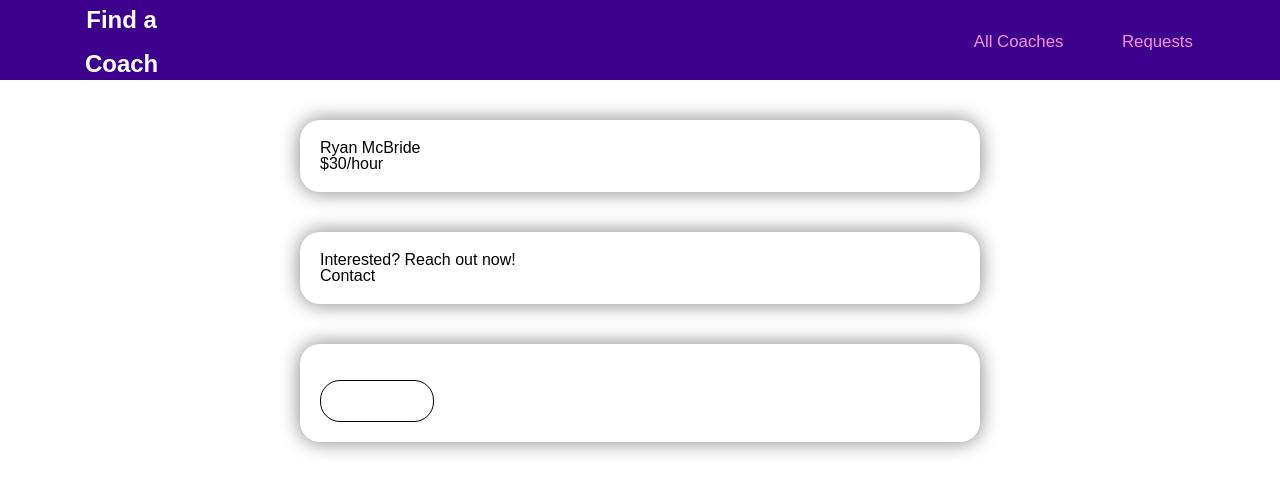
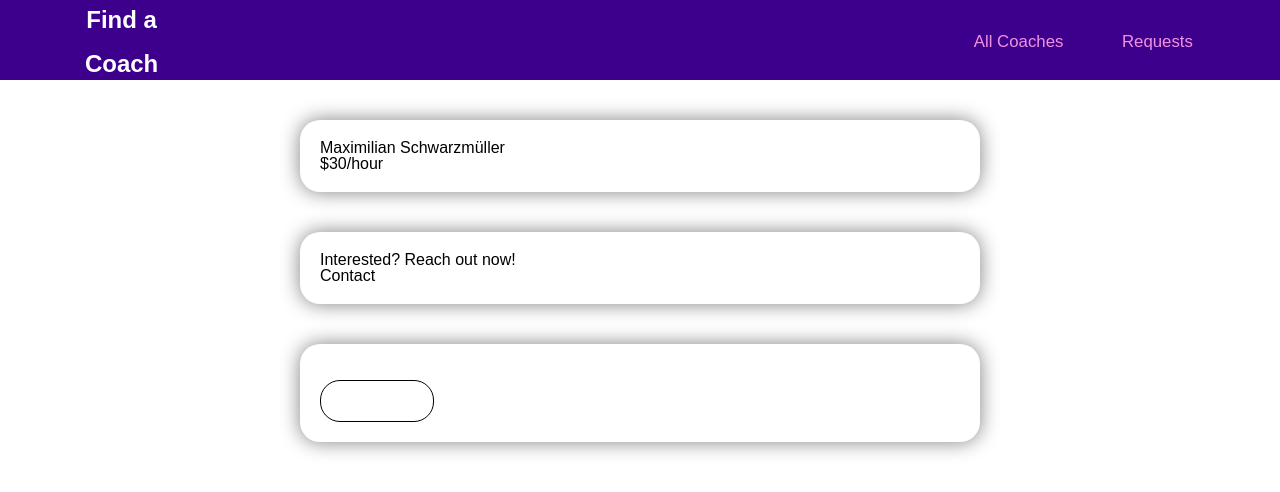
Before and after one commit to mr-ryan12/find_a_coach, a Vue app: page /coaches/1/details in a window 1280 px wide. Shown: the top 492 px of the page. Built offline with nearby package versions, Linux system fonts and the light colour scheme; a web font is replaced by a local one.

Commit message:
Add coach name and rate dynamically

```diff
--- a/src/components/ViewDetails.vue
+++ b/src/components/ViewDetails.vue
@@ -1,7 +1,8 @@
 <template>
+  <section>
     <base-container>
-    <h2>Ryan McBride</h2>
-    <p>$30/hour</p>
+      <h2>{{ fullName }}</h2>
+      <p>{{ rate }}</p>
     </base-container>
     <base-container>
       <h2>Interested? Reach out now!</h2>
@@ -10,6 +11,7 @@
     <base-container>
       <base-topic></base-topic>
     </base-container>
+  </section>
 </template>
 
 <script>
@@ -20,6 +22,26 @@ export default {
   components: {
     BaseContainer,
     BaseTopic
+  },
+  data() {
+    return {
+      foundCoach: {}
+    }
+  },
+  mounted() {
+    const coaches = this.$store.getters.getCoaches
+    const coachId = Number(this.$route.params.id)
+    const foundCoach = coaches.find(coach => coach.id === coachId)
+    console.log(foundCoach)
+    this.foundCoach = foundCoach
+  },
+  computed: {
+    fullName() {
+      return this.foundCoach.firstName + ' ' + this.foundCoach.lastName
+    },
+    rate() {
+      return '$' + this.foundCoach.rate + '/hour'
+    }
   }
 }
 </script>
```
Lines whose indentation alone changed are shown as unchanged.
